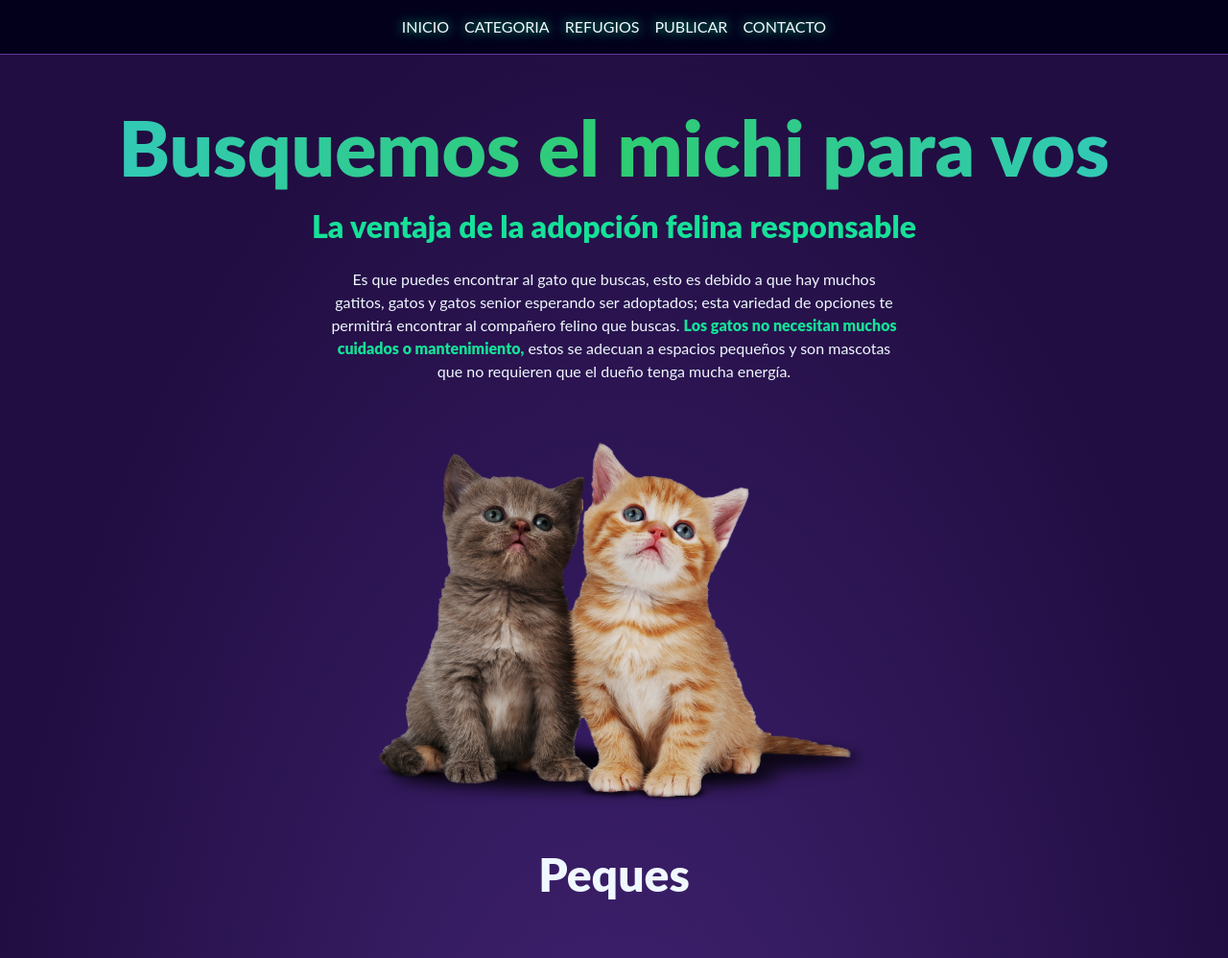
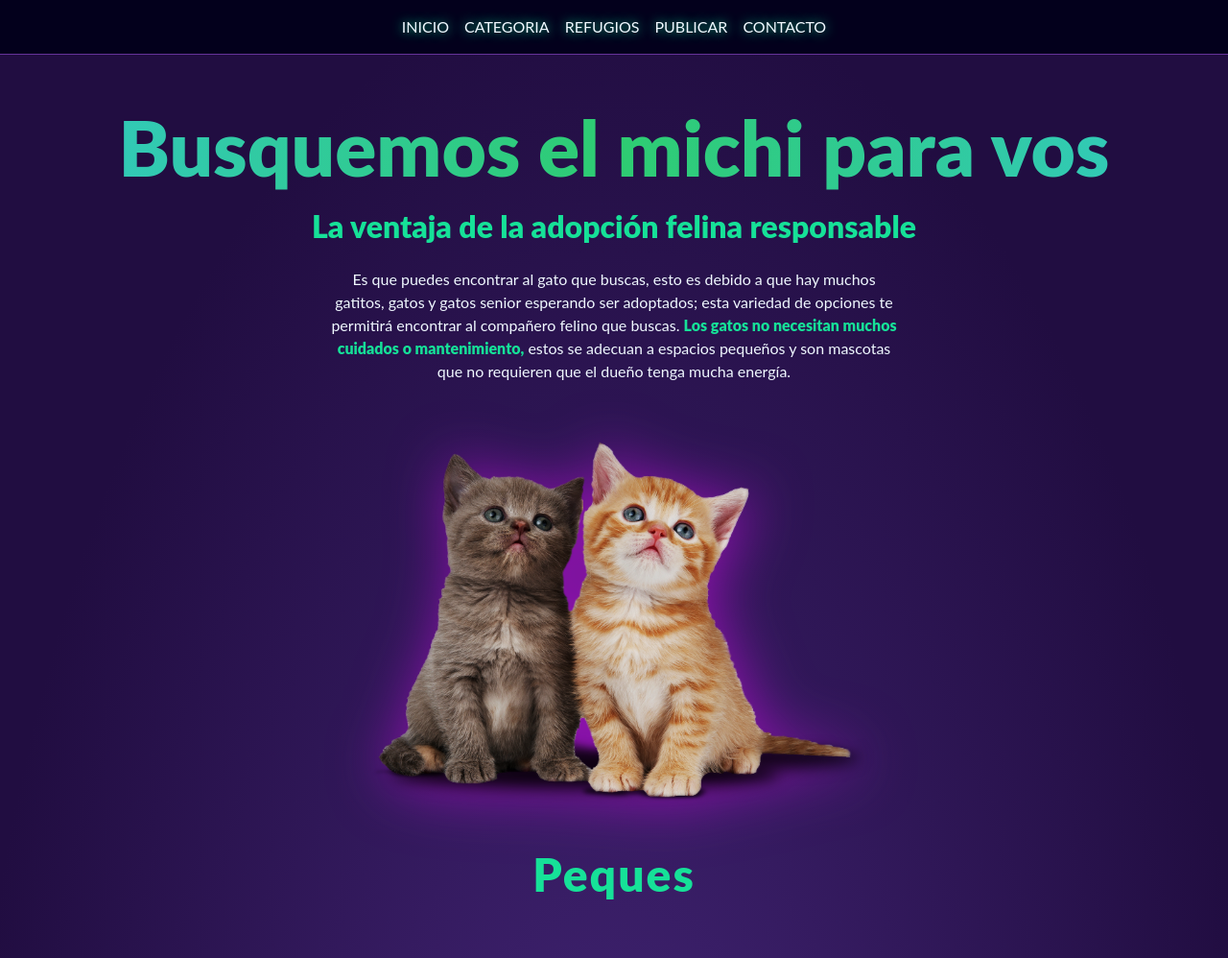
Before and after one commit to adrjj/adopta_un_michi, a website: page pages/catalogo.html in a window 1280 px wide. Shown: the top 998 px of the page at 96% size. Drawn offline with nearby package versions, Linux system fonts and the light colour scheme.

Commit message:
entrega final 2.0

```diff
--- a/scss/layout/_categoria.scss
+++ b/scss/layout/_categoria.scss
@@ -44,8 +44,18 @@
         "puma  colorido"
         "pomposo tigre"
         "empoderado sofisticado";
+img{
+    filter: drop-shadow(5px 4px 30px #9012af)
+}
+    h4 {
+        color: $background-secundario;
+        letter-spacing: 2px;
+        font-weight: 600;
+    }
 
     a {
+
+        border-radius: 2rem;
         width: 300px;
         height: 500px;
         text-decoration: none;
@@ -68,6 +78,7 @@
 }
 
 .peques {
+    border-color: 1px $background-secundario;
     grid-area: peques;
 
     img {
```
Also changed, not shown: css/style.css.
